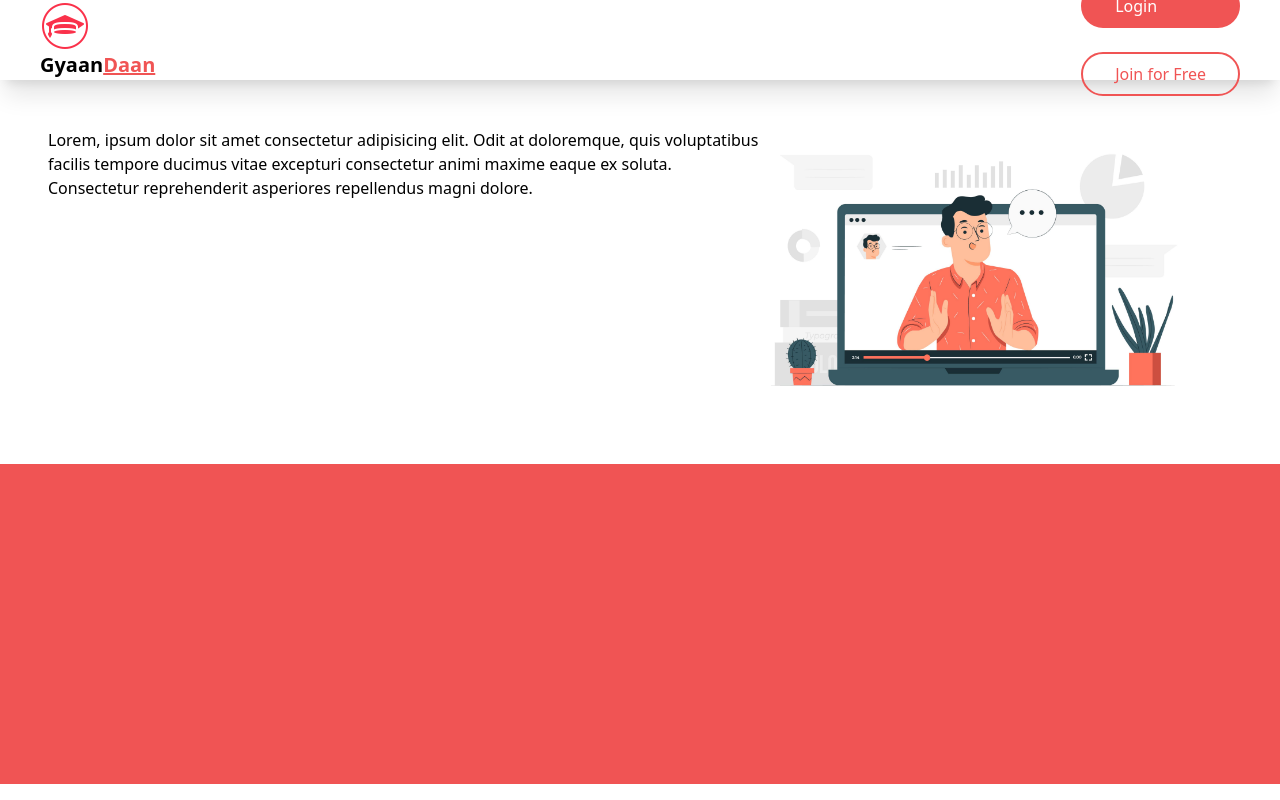
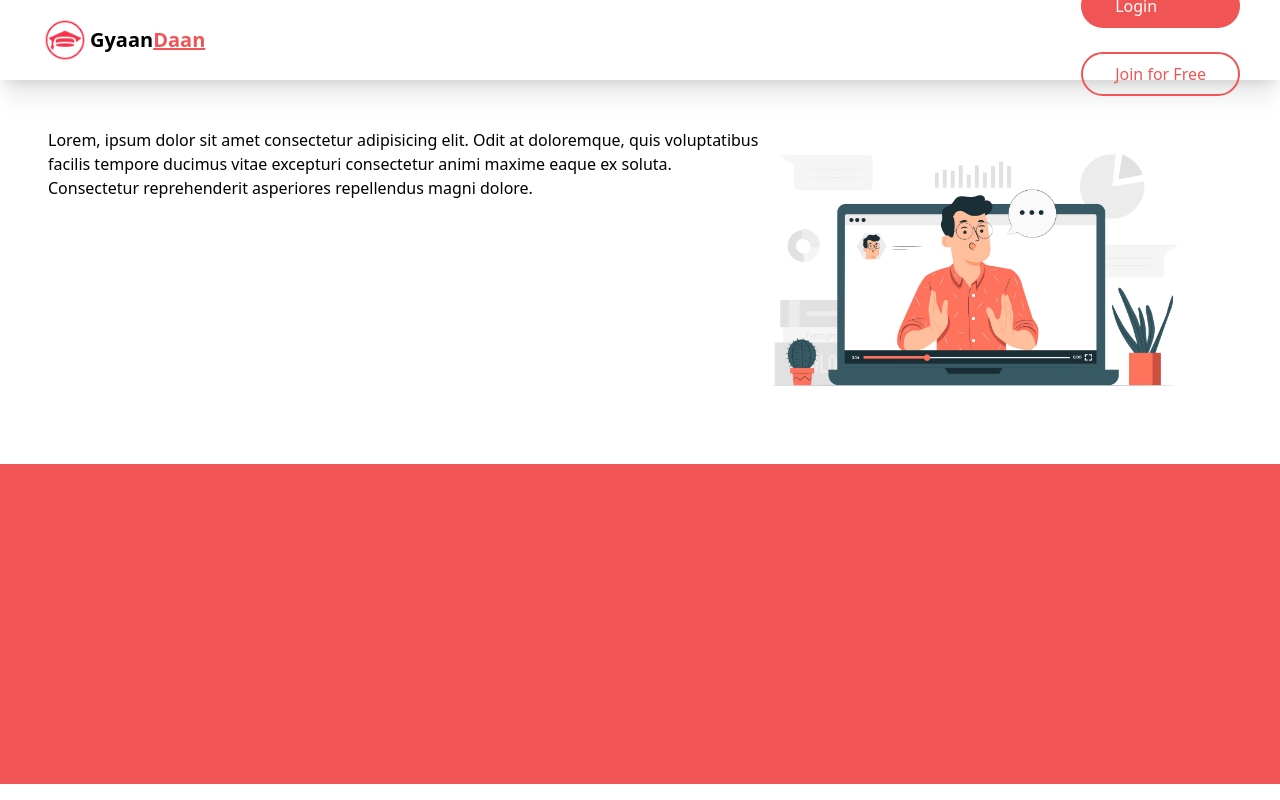
Before and after one commit to PHOENIXGEEKS/gyandaan, a React (Create React App) app: page / in a window 1280 px wide. Shown: the top 800 px of the page. Built offline with nearby package versions, Linux system fonts and the light colour scheme.

Commit message:
added logo

```diff
--- a/src/components/common/Logo.js
+++ b/src/components/common/Logo.js
@@ -3,7 +3,7 @@
 
 function Logo({ width }) {
     return (
-        <img src={LogoIcon}
+        <img className='p-1' src={LogoIcon}
             style={{ width: width }}
             alt="Logo" />
     )
--- a/src/components/common/Navbar.js
+++ b/src/components/common/Navbar.js
@@ -6,10 +6,12 @@
   return (
     <div id="navbar">
       <div className="shadow-xl h-20 w-full flex justify-between items-center px-10">
-        <div id="logo" className="text-xl font-bold">
+
+        <div id="logo" className="flex justify-between items-center text-xl font-bold">
           <Logo width={50} />
           Gyaan<span className="text-primary-red underline">Daan</span>
         </div>
+
         <div id="auth" className="space-x-12">
           <Link id="login_btn" to="/auth">
             <div className="border-2 border-primary-red bg-primary-red px-8 py-2 rounded-full text-white">
```
